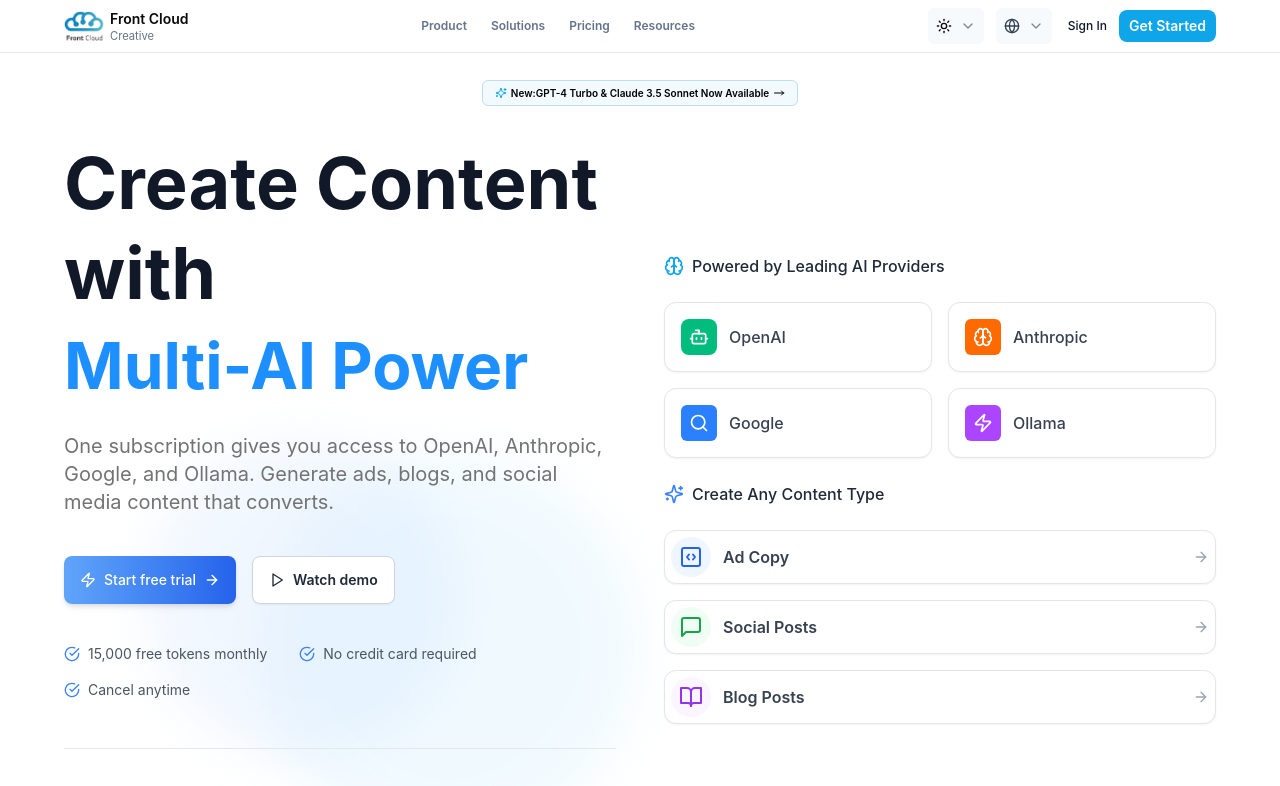
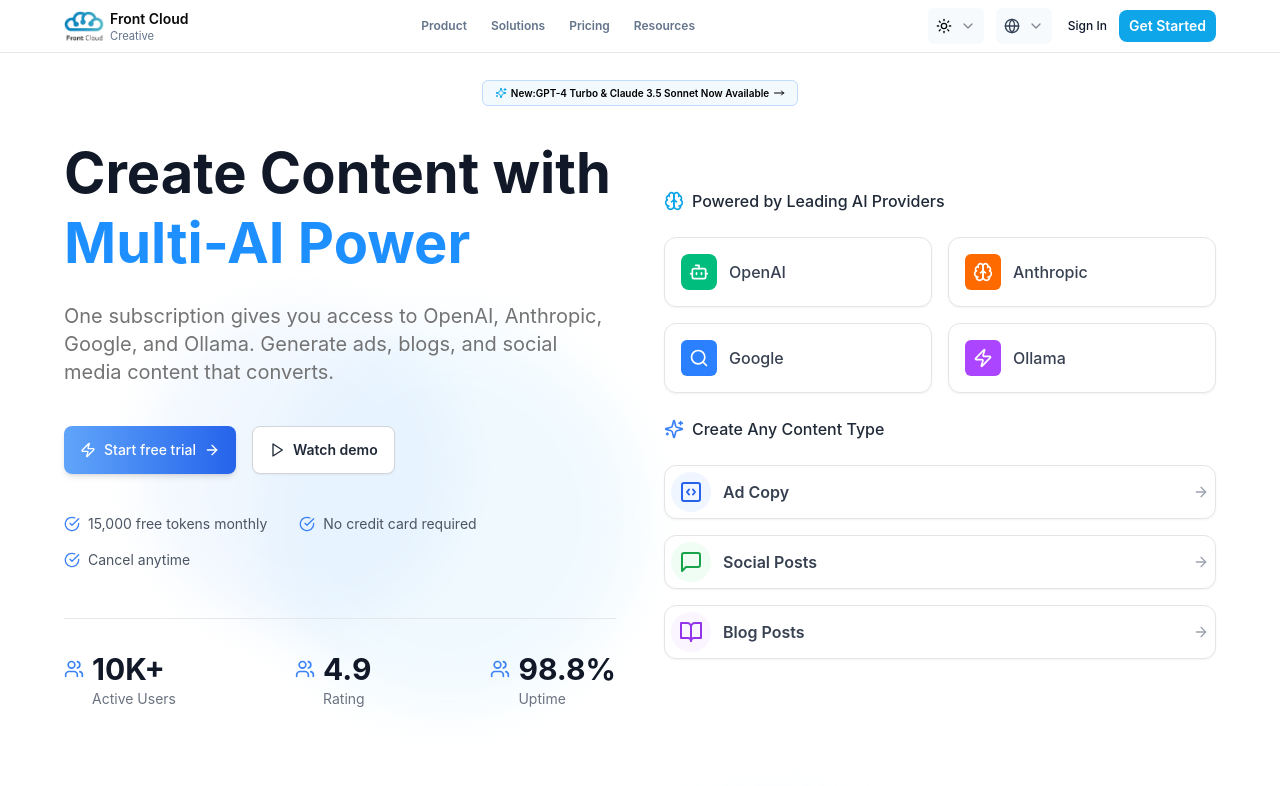
Before and after one commit to creator-cell/font-cloud-creative, a Next.js app in the folder apps/web/: page / in a window 1280 px wide. Shown: the top 786 px of the page. Built offline with nearby package versions, Linux system fonts and the light colour scheme.

Commit message:
Fix : Converted hero font size to 3.5 rem

```diff
--- a/apps/web/components/landing/landing-page.tsx
+++ b/apps/web/components/landing/landing-page.tsx
@@ -323,9 +323,9 @@
 
           <div className="relative z-10 grid grid-cols-1 lg:grid-cols-2 lg:gap-12 gap-8 items-center">
             <div className="lg:text-left bg-red-500k">
-              <h1 className="text-4xl md:text-[4.5rem] font-bold leading-tight mb-6 mt-4 md:mt-0 dark:text-[#f2f6fa]">
+              <h1 className="text-4xl md:text-[3.5rem] font-bold leading-tight mb-6 mt-4 md:mt-0 dark:text-[#f2f6fa]">
                 {copy.heroTitlePrimary} <br />
-                <span className="text-[#1D8FFF] inline-block md:text-[4rem]">
+                <span className="text-[#1D8FFF] inline-block md:text-[3.5rem]">
                   {copy.heroTitleHighlight}
                 </span>
               </h1>
```
